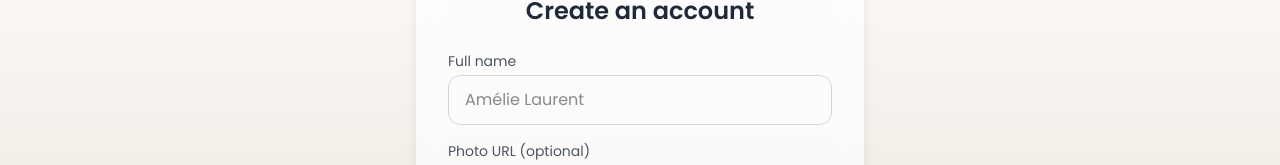
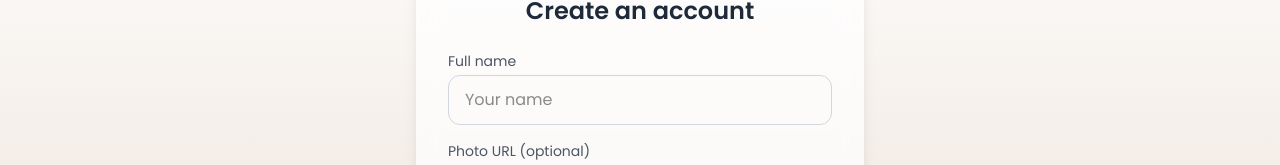
Before and after one commit to saiful-74/Plateshare-client, a React (Vite) app: page /register in a window 1280 px wide. Shown: the part 167-332 px from the top of the page. Built offline with nearby package versions, Linux system fonts and the light colour scheme; no server answers.

Commit message:
change on home

```diff
--- a/src/Pages/Auth/Register.jsx
+++ b/src/Pages/Auth/Register.jsx
@@ -133,7 +133,7 @@
             <input
               type="text"
               name="name"
-              placeholder="Amélie Laurent"
+              placeholder="Your name"
               className="w-full px-4 py-3 border border-gray-300 rounded-xl focus:outline-none focus:ring-2 focus:ring-yellow-400"
               required
             />
--- a/src/components/Footer.jsx
+++ b/src/components/Footer.jsx
@@ -77,7 +77,7 @@
   </a>
 
   <a
-    href="https://github.com/rafiul040"
+    href="https://github.com/saiful-74"
     target="_blank"
     rel="noopener noreferrer"
     className="hover:text-[#b48518] transition"
@@ -86,7 +86,7 @@
   </a>
 
   <a
-    href="https://www.facebook.com/rafiulislam22"
+    href="https://www.facebook.com/d.saif01"
     target="_blank"
     rel="noopener noreferrer"
     className="hover:text-[#b48518] transition"
```
